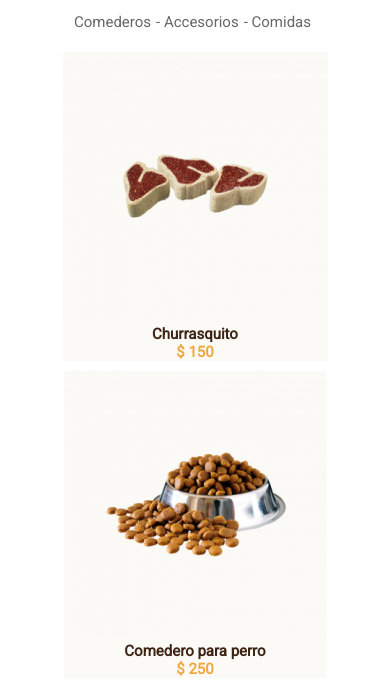
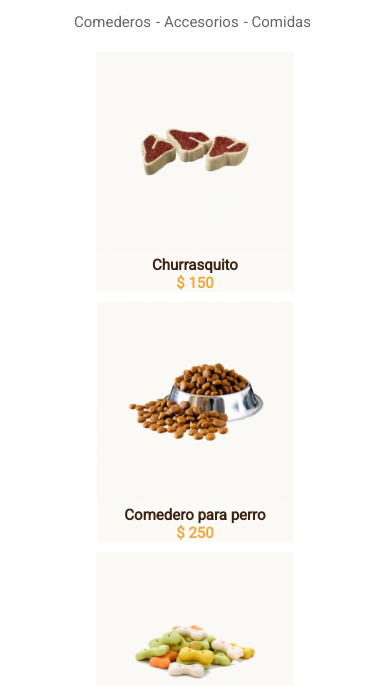
Before and after one commit to maigualidad/DHpetshop, a plain HTML site: page index.html in a window 390 px wide. Shown: the part 725-1410 px from the top of the page. Drawn offline with Linux system fonts and the light colour scheme.

Commit message:
mq imagenes tam ipad

```diff
--- a/index.html
+++ b/index.html
@@ -79,15 +79,15 @@
             </article>
 
             <article class="productos">
-                <div class="card"><img src="IMG/churrasquito.png">
+                <div class="card"><img src="IMG/churrasquito.png" class="imgcard">
                     <p class="produ">Churrasquito</p>
                     <p class="precio">$ 150</p>
                 </div>
-                <div class="card"><img src="IMG/comedero.png">
+                <div class="card"><img src="IMG/comedero.png" class="imgcard">
                     <p class="produ">Comedero para perro</p>
                     <p class="precio">$ 250</p>
                 </div>
-                <div class="card"><img src="IMG/Huesito.png">
+                <div class="card"><img src="IMG/Huesito.png" class="imgcard">
                     <p class="produ">Juguete huesito</p>
                     <p class="precio">$ 650</p>
                 </div>
--- a/style.css
+++ b/style.css
@@ -420,6 +420,9 @@ dl {
         display: block;
     }
 
+   .imgcard {
+       height: 200px;
+   }
 
 }
 @media (max-width: 460px) {
```
